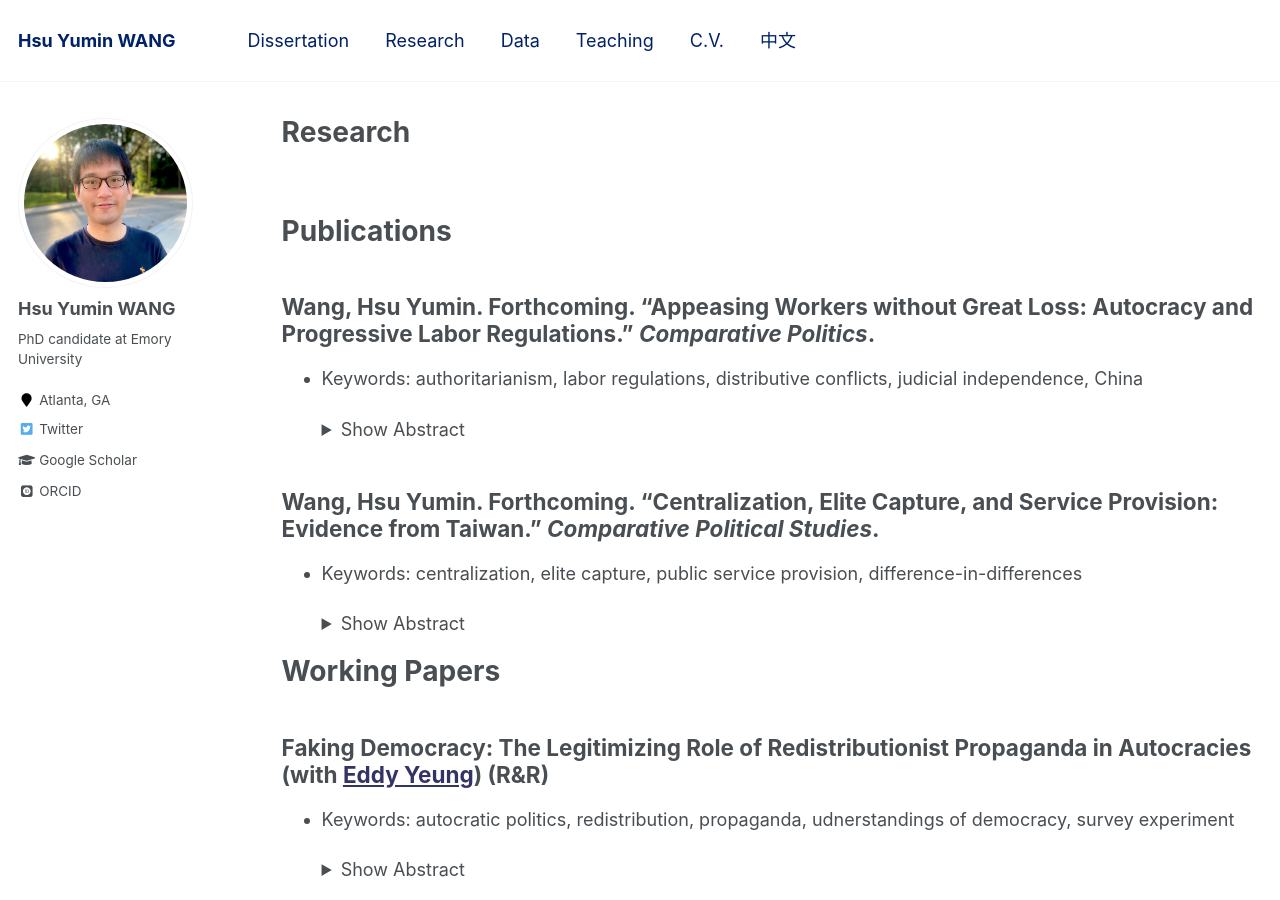
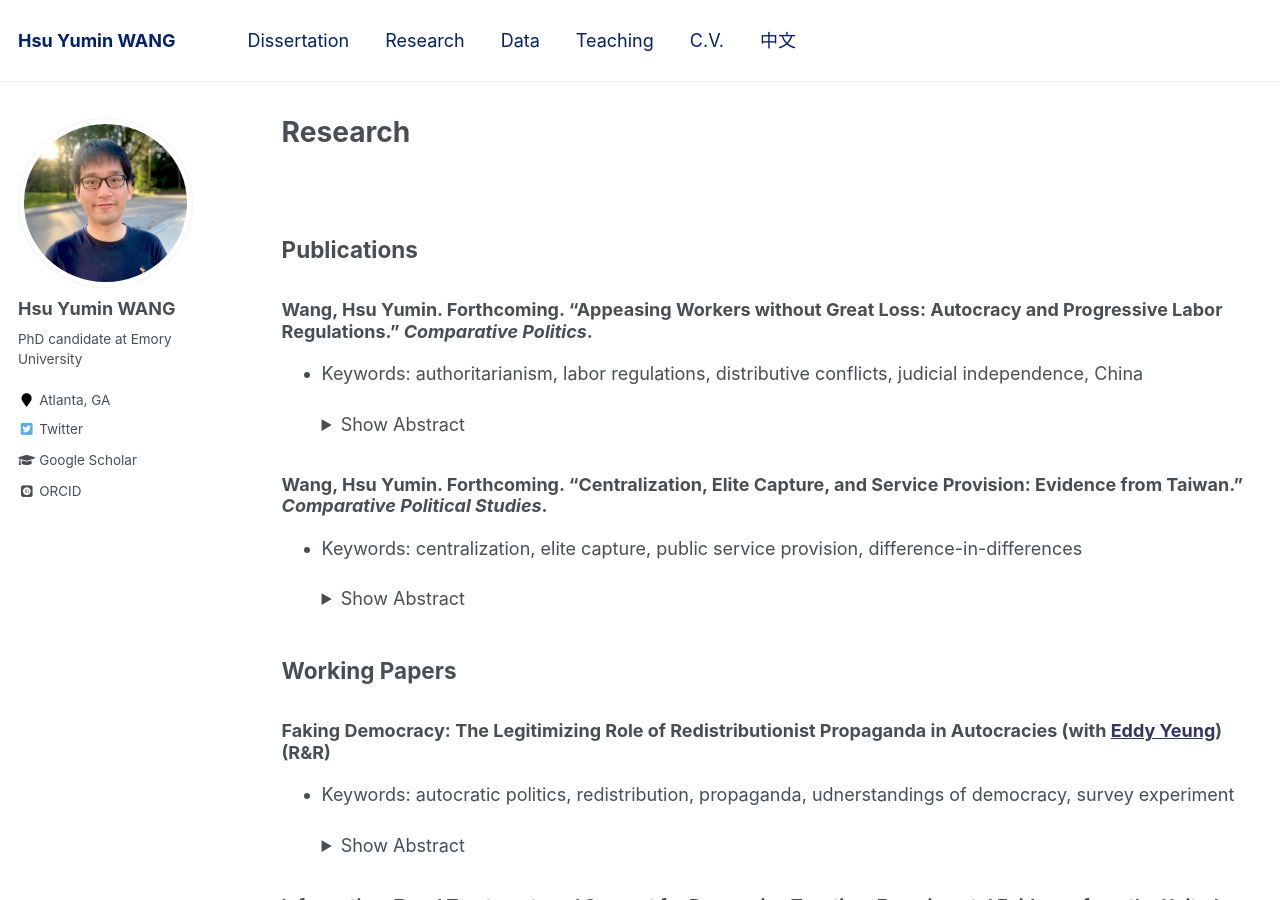
Before and after one commit to hsuyumin/hsuyumin.github.io, a Jekyll site: the page built from _pages/publications.md, in a window 1280 px wide and 900 px high. Built offline with Jekyll 4.4.1, drawn with Linux system fonts in a browser that asks for light colours; some web fonts are replaced.

Commit message:
Update publications.md

```diff
--- a/_pages/publications.md
+++ b/_pages/publications.md
@@ -8,13 +8,11 @@ redirect_from:
   - /publications
 ---
 &nbsp;
-&nbsp;
 
 
+## Publications
 
-# Publications
-
-## Wang, Hsu Yumin. Forthcoming. "Appeasing Workers without Great Loss: Autocracy and Progressive Labor Regulations." _Comparative Politics_.
+### Wang, Hsu Yumin. Forthcoming. "Appeasing Workers without Great Loss: Autocracy and Progressive Labor Regulations." _Comparative Politics_.
 * Keywords: authoritarianism, labor regulations, distributive conflicts, judicial independence, China
 
     <details>
@@ -24,7 +22,7 @@ redirect_from:
     </details>
 
 
-## Wang, Hsu Yumin. Forthcoming. "Centralization, Elite Capture, and Service Provision: Evidence from Taiwan." _Comparative Political Studies_.
+### Wang, Hsu Yumin. Forthcoming. "Centralization, Elite Capture, and Service Provision: Evidence from Taiwan." _Comparative Political Studies_.
 * Keywords: centralization, elite capture, public service provision, difference-in-differences
 
     <details>
@@ -35,9 +33,9 @@ redirect_from:
 
 
 
-# Working Papers
+## Working Papers
 
-## Faking Democracy: The Legitimizing Role of Redistributionist Propaganda in Autocracies (with [Eddy Yeung](https://eddy-yeung.github.io/)) (R&R)
+### Faking Democracy: The Legitimizing Role of Redistributionist Propaganda in Autocracies (with [Eddy Yeung](https://eddy-yeung.github.io/)) (R&R)
 * Keywords: autocratic politics, redistribution, propaganda, udnerstandings of democracy, survey experiment
 
     <details>
@@ -46,7 +44,7 @@ redirect_from:
       Autocrats often produce and disseminate propaganda to boast about their redistributive efforts. Why is such propaganda so prevalent in autocracies? We propose a novel explanation to account for this phenomenon: redistributionist propaganda helps autocrats create and consolidate a façade of democracy. Our argument is premised on nuanced understandings of democracy among the masses: many citizens do not hold a strict, procedural view of democracy; instead, they often understand democracy through the lens of social equity. Taking advantage of such nuanced understandings of democracy, autocrats can then deploy redistributionist propaganda to manipulate public opinion on how ``equity-promoting''---and therefore how ``democracy-promoting''---the regime is. To evaluate our argument, we first demonstrate with extensive cross-national survey data that perceived social equity strongly predicts perceived democratic legitimacy among the mass public. We then probe the causal impact of redistributionist propaganda by using an original survey experiment that exploits real-world propaganda material in China, where redistributionist propaganda is widespread under President Xi. This registered report outlines our argument and preregisters our hypotheses, estimation strategies, and inferential rules for the survey experiment. We also discuss the contributions and implications of our study.
     </details>
 
-## Information, Equal Treatment, and Support for Regressive Taxation: Experimental Evidence from the United States (R&R)
+### Information, Equal Treatment, and Support for Regressive Taxation: Experimental Evidence from the United States (R&R)
 * Keywords: regressive taxation, information provision, equal treatment, redistribution preferences, survey experiment
 
     <details>
@@ -56,7 +54,7 @@ redirect_from:
     </details>
 
 
-## Mass Political Consequences of Partially-Implemented Redistribution: Evidence from China
+### Mass Political Consequences of Partially-Implemented Redistribution: Evidence from China
 * Keywords: authoritarian politics, redistribution, labor law, China, survey experiment
 
     <details>
@@ -67,7 +65,7 @@ redirect_from:
     </details>
 
 
-## A Latent Variable Approach to Measuring Mass Threats in Nondemocracies
+### A Latent Variable Approach to Measuring Mass Threats in Nondemocracies
 * Keywords: Bayesian, item response theory, latent variable models, mass threats, authoritarian control
 
     <details>
@@ -78,7 +76,7 @@ redirect_from:
 
 
 
-## Institutions and Democratization in Right-Wing Dictatorships (with [Jennifer Gandhi](https://www.jennifergandhi.com/) and [Dulce Manzano](http://webs.ucm.es/info/socio6ed/main/Fichas%20personal/DulceManzano/DulceManzano.htm))
+### Institutions and Democratization in Right-Wing Dictatorships (with [Jennifer Gandhi](https://www.jennifergandhi.com/) and [Dulce Manzano](http://webs.ucm.es/info/socio6ed/main/Fichas%20personal/DulceManzano/DulceManzano.htm))
 * Keywords: class conflict, democratization, ideological dictatorship, authoritarian institutions
 
     <details>
@@ -89,7 +87,7 @@ redirect_from:
 
 
 
-## Courting Condemnation: Audience Costs and International Court Compliance using Survey Evidence from China (with [Stefano Jud](http://stefanojud.com/) and Will Giles)
+### Courting Condemnation: Audience Costs and International Court Compliance using Survey Evidence from China (with [Stefano Jud](http://stefanojud.com/) and Will Giles)
 * Keywords: audience costs, International Court of Justice (ICJ), authoritarian institutions
 
     <details>
@@ -100,13 +98,13 @@ redirect_from:
 
 
 
-# Work in Progress
+## Work in Progress
 
 * Understanding Taiwan’s Resilience amid the Threat of War (with [Renard Sexton](https://renardsexton.com/), [Hans Tung](https://homepage.ntu.edu.tw/~hanstung/Home.html), and [Eddy Yeung](https://eddy-yeung.github.io/))
 
-## Null Results Reports
+### Null Results Reports
 
-### Attitudes toward Internal Migrants and Support for Redistribution: Evidence from Shanghai (with [Eddy Yeung](https://eddy-yeung.github.io/))
+#### Attitudes toward Internal Migrants and Support for Redistribution: Evidence from Shanghai (with [Eddy Yeung](https://eddy-yeung.github.io/))
 * [OSF Preprint](https://osf.io/eymhu/); [Pre-analysis Plan](https://osf.io/fg2d6)
 
     <details>
```
